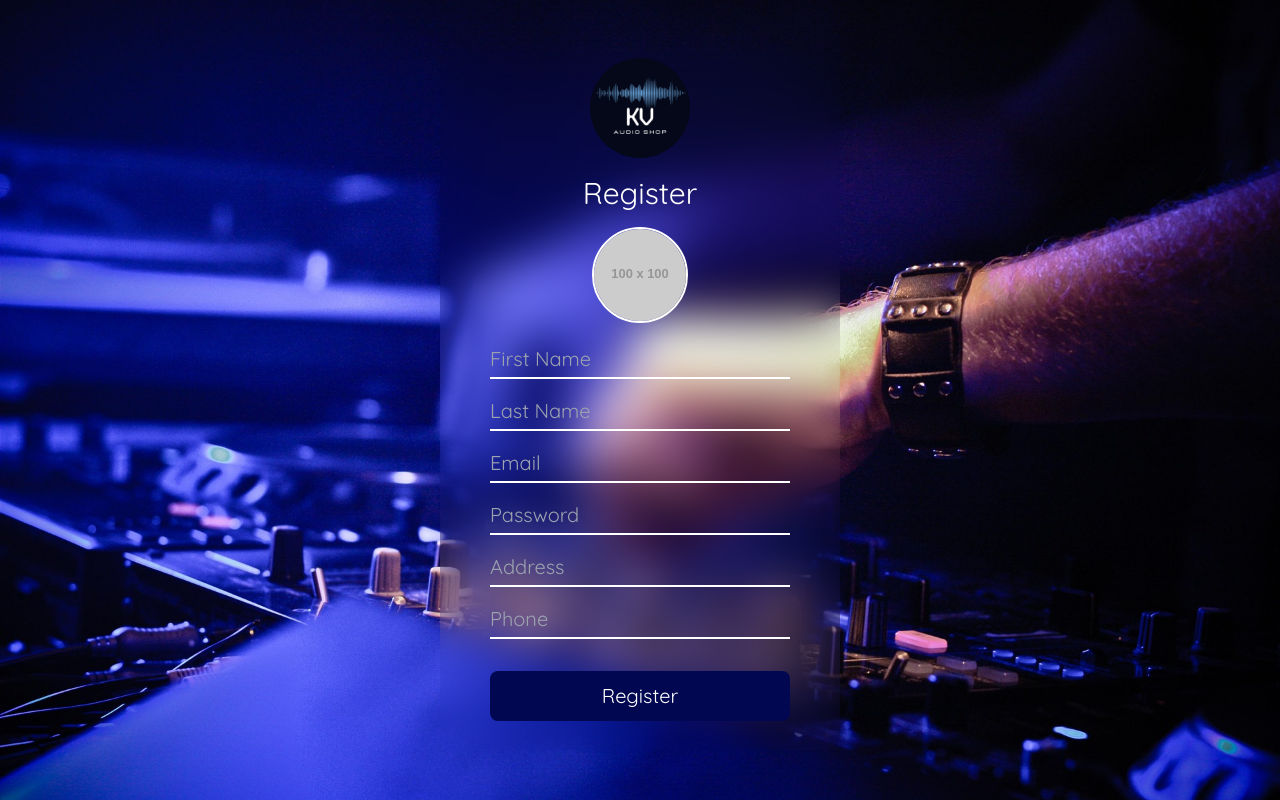
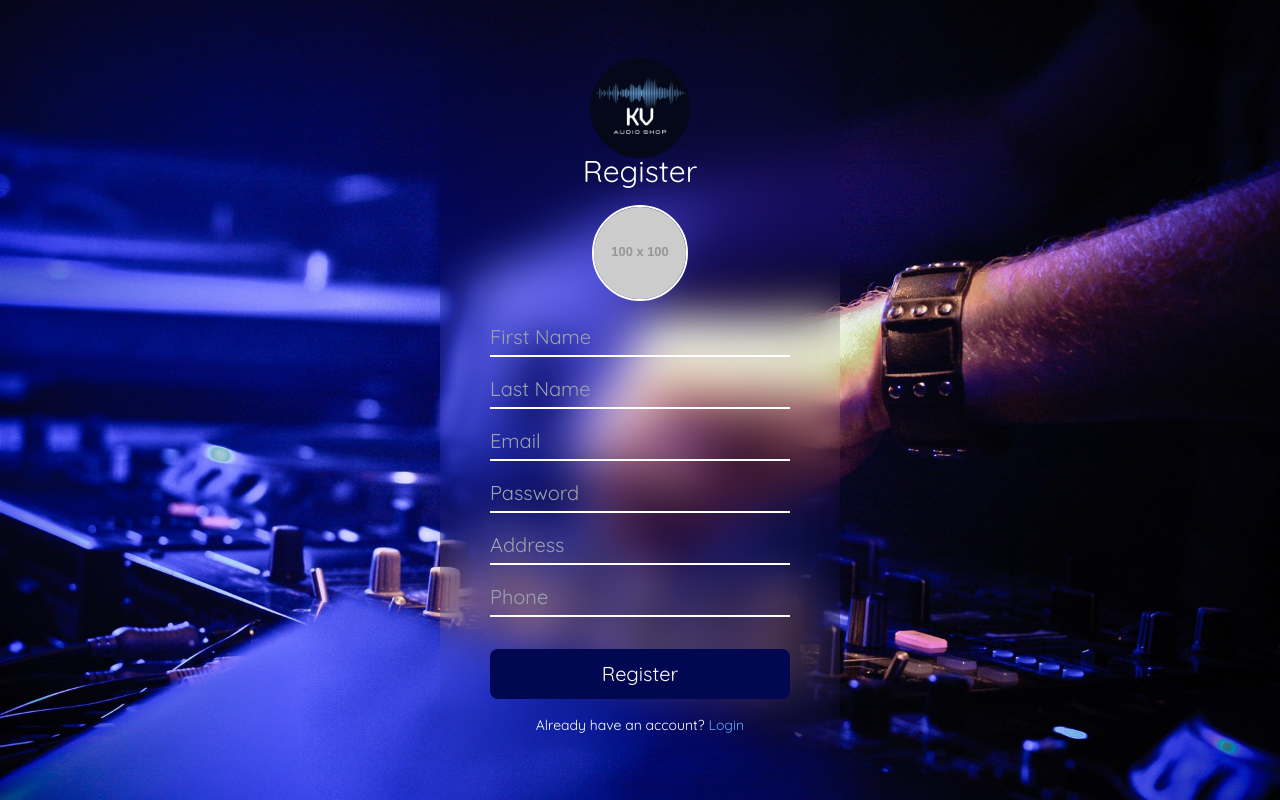
Before and after one commit to Ravindu200232/Audio_shop_frontend, a React (Vite) app: page /register in a window 1280 px wide. Built offline with nearby package versions, Linux system fonts and the light colour scheme.

Commit message:
update signup and login

```diff
--- a/src/pages/login/login.jsx
+++ b/src/pages/login/login.jsx
@@ -140,6 +140,17 @@ export default function Login() {
               <FcGoogle className="text-red-500 text-xl" />
               Login with Google
             </button>
+
+            {/* //create sign up button to navigate to signup page */}
+            <p className="text-white mt-4">
+              Don't have an account?{" "}
+              <span
+                className="text-blue-500 cursor-pointer"
+                onClick={() => navigate("/register")}
+              >
+                Sign Up
+              </span>
+            </p>
           </div>
         </div>
       </div>
--- a/src/pages/register/register.jsx
+++ b/src/pages/register/register.jsx
@@ -128,6 +128,16 @@ export default function Register() {
           <button className="mt-4 w-[300px] h-[50px] bg-[#010750] text-xl text-white rounded-lg">
             Register
           </button>
+
+          <span className="text-white text-sm mt-4 mb-2">
+            Already have an account?{" "}
+            <span
+              className="text-blue-400 cursor-pointer"
+              onClick={() => navigate("/login")}
+            >
+              Login
+            </span>
+          </span>
         </div>
       </div>
     </form>
```
